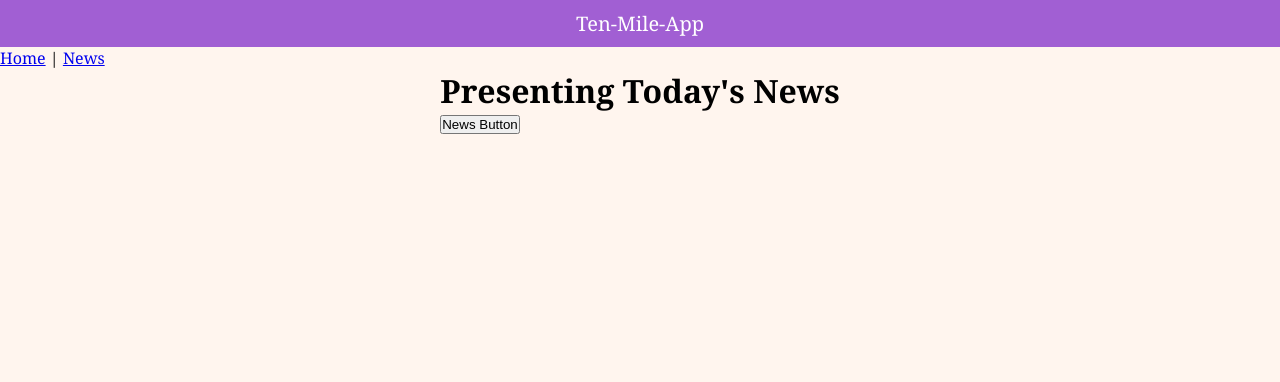
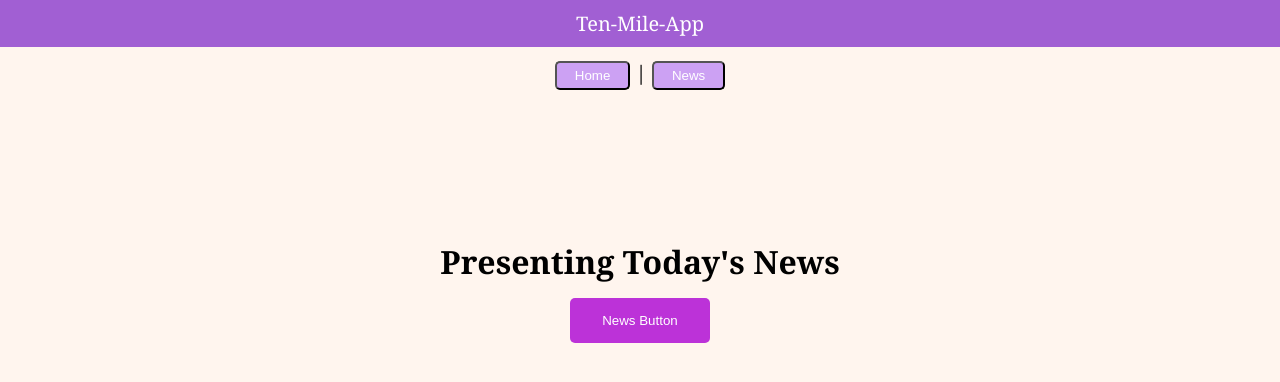
Before and after one commit to Benjamin-Ashamole/ten-mile-app, a Vue app: page /news in a window 1280 px wide. Shown: the top 382 px of the page. Built offline with nearby package versions, Linux system fonts and the light colour scheme.

Commit message:
Added final styling to the app

```diff
--- a/src/App.vue
+++ b/src/App.vue
@@ -2,8 +2,10 @@
   <div id="app">
     <div id="nav">
       <Nav/>
-      <router-link to="/">Home</router-link> |
-      <router-link to="/news">News</router-link>
+      <div class="nav-item">
+      <button><router-link to="/">Home</router-link></button> |
+      <button><router-link to="/news">News</router-link></button>
+      </div>
     </div>
     <router-view />
   </div>
@@ -37,4 +39,23 @@ body {
   font-family: Cambria, Cochin, Georgia, Times, 'Times New Roman', serif;
 }
 
+.nav-item {
+  padding-top: 12px;
+  font-size: 20px;
+  text-align: center;
+
+}
+
+a {
+  text-decoration: none;
+  color: white;
+}
+
+button {
+  padding:5px 18px;
+  background-color: rgb(204, 161, 243);
+  border-radius: 5px;
+}
+
+
 </style>
--- a/src/components/NewsComponent.vue
+++ b/src/components/NewsComponent.vue
@@ -1,9 +1,9 @@
 <template>
-    <div>
+    <div class="news-info">
         <div>
             <h1>Presenting Today's News</h1>
         </div>
-        <div>
+        <div class="news-button">
             <button>News Button</button>
         </div>
     </div>
@@ -18,4 +18,37 @@ export default {
 
 <style scoped>
 
+button {
+    background-color:rgb(188, 50, 216);
+    border-radius: 5px;
+    text-align: center;
+    text-decoration: none;
+    display: inline-block;
+    border: none;
+    color: white;
+    padding: 15px 32px;
+    cursor: pointer;
+    transition: background-color 0.5s, font-size 0.5s, border-radius 0.5s;
+}
+
+button:hover {
+    border-radius: 10px;
+    background-color:rgb(175, 48, 201);
+    font-size: 14px;
+    font-weight: bold;
+}
+
+.news-info {
+    display: flex;
+    flex-direction: column;
+    align-items: center;
+    justify-content: center;
+    margin-top: 150px;
+}
+
+.news-button {
+
+    padding-top: 15px;
+}
+
 </style>
```
